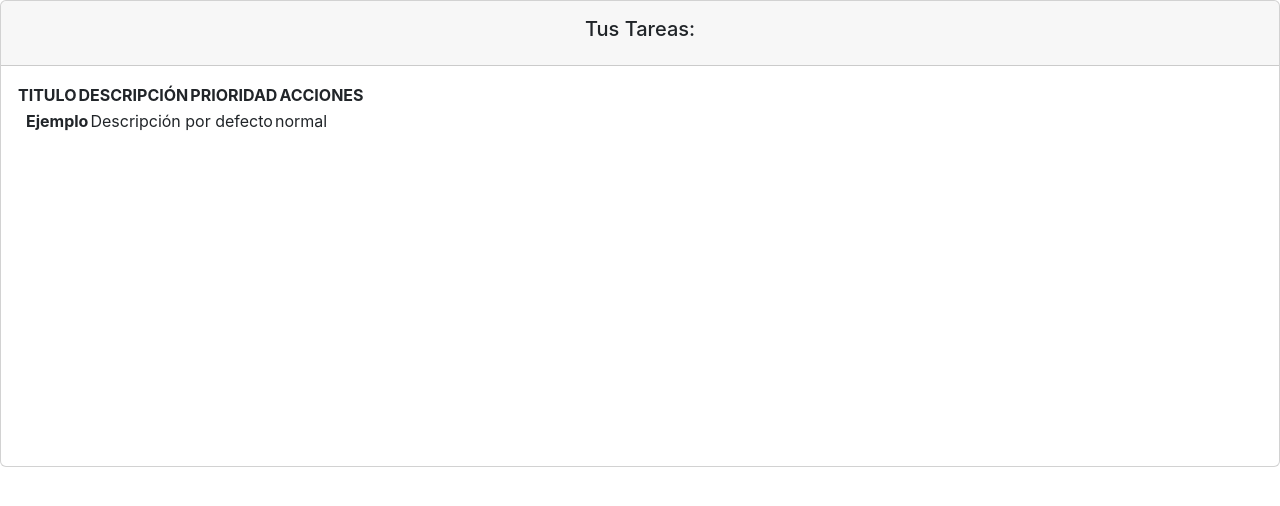
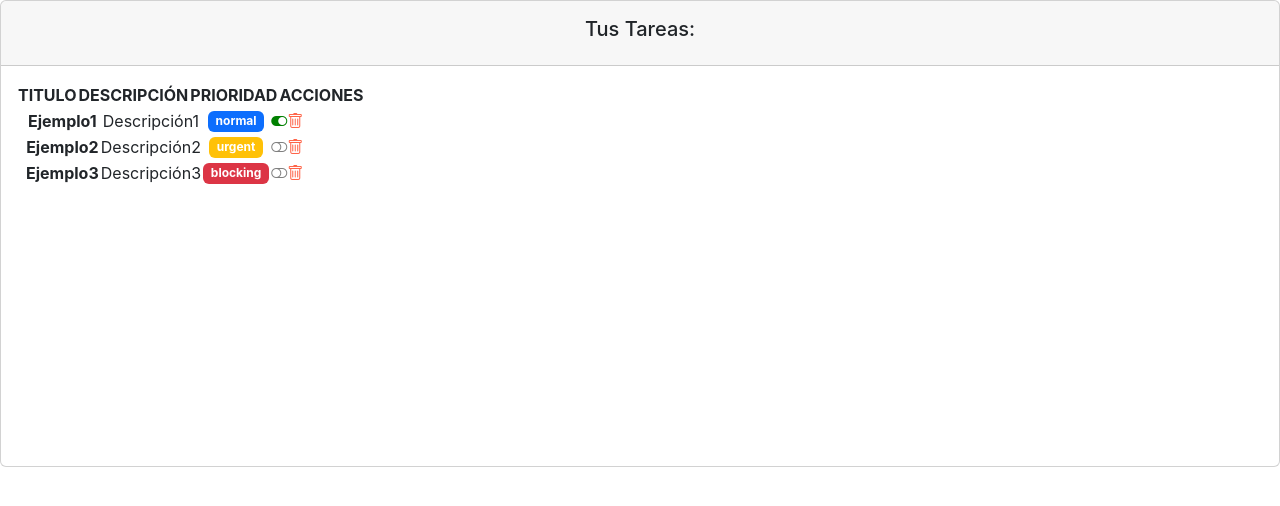
Before and after one commit to Emilce-Aide-Toledo/proy-mundo, a React (Create React App) app: page / in a window 1280 px wide. Shown: the top 506 px of the page. Built offline with nearby package versions, Linux system fonts and the light colour scheme.

Commit message:
Mostrando las tareas

```diff
--- a/package.json
+++ b/package.json
@@ -7,6 +7,7 @@
     "@testing-library/react": "^13.4.0",
     "@testing-library/user-event": "^13.5.0",
     "bootstrap": "^5.2.2",
+    "bootstrap-icons": "^1.10.2",
     "node-sass": "^7.0.3",
     "react": "^18.2.0",
     "react-dom": "^18.2.0",
--- a/src/components/containers/task_list.jsx
+++ b/src/components/containers/task_list.jsx
@@ -5,10 +5,12 @@ import TaskComponent from "../pure/task";
 
 const TaskListComponent = () => {
 
-    const defaultTask = new Task('Ejemplo', 'Descripción por defecto', false, LEVELS.NORMAL);
+    const defaultTask1 = new Task('Ejemplo1', 'Descripción1 ', true, LEVELS.NORMAL);
+    const defaultTask2 = new Task('Ejemplo2', 'Descripción2 ', false, LEVELS.URGENT);
+    const defaultTask3 = new Task('Ejemplo3', 'Descripción3', false, LEVELS.BLOCKING);
 
     //Estado del componente
-    const [tasks, setTasks] = useState([defaultTask]);
+    const [tasks, setTasks] = useState([defaultTask1, defaultTask2, defaultTask3]);
     const [loading, setLoading] = useState(true);
 
     //Control del ciclo de vida del componente
@@ -39,16 +41,23 @@ const TaskListComponent = () => {
                  <table>
                    <thead>
                       <tr>
-                        <th scope='col'>TITULO</th>
-                        <th scope='col'>DESCRIPCIÓN</th>
-                        <th scope='col'>PRIORIDAD</th>
-                        <th scope='col'>ACCIONES</th>
+                        <th scope='col'> TITULO </th>
+                        <th scope='col'> DESCRIPCIÓN </th>
+                        <th scope='col'> PRIORIDAD </th>
+                        <th scope='col'> ACCIONES </th>
                       </tr>
                     </thead>
                  </table>
                  <tbody>
-                    {/** TODO: Iterar sobre una lista de tareas */}
-                    <TaskComponent task = {defaultTask}></TaskComponent>
+                    {tasks.map((task, index)=>{
+                      return(
+                       <TaskComponent
+                        key={index}
+                        task = {task}>
+                        </TaskComponent>
+                      )
+                    }
+                    )}
                  </tbody>
               </div>
            </div>
--- a/src/components/pure/task.jsx
+++ b/src/components/pure/task.jsx
@@ -2,6 +2,7 @@ import React, {useEffect} from "react";
 import Proptypes from 'prop-types';
 import { Task } from "../../models/task.class";
 import '../../styles/task.scss'
+import { LEVELS } from "../../models/levels.enum";
 
 const TaskComponent = ({ task }) =>{
 
@@ -11,21 +12,69 @@ const TaskComponent = ({ task }) =>{
             console.log(`Task: ${task.name} is going to unmount`)
         };
     }, [task]);
+
+    /**
+     * Funcion que retorna una insignia dependiendo del estado de la tarea
+     */
+
+    const taskLevelBadge = () =>{
+        switch (task.level){
+            case LEVELS.NORMAL:
+                return(
+                    <h6 className='mb-0'>
+                        <span className='badge bg-primary'>
+                            {task.level}
+                        </span>
+                    </h6>
+                )
+            case LEVELS.URGENT:
+                return(
+                    <h6 className='mb-0'>
+                        <span className='badge bg-warning'>
+                            {task.level}
+                        </span>
+                    </h6>
+                )
+             case LEVELS.BLOCKING:
+                    return(
+                        <h6 className='mb-0'>
+                            <span className='badge bg-danger'>
+                                {task.level}
+                            </span>
+                        </h6>
+                    )
+        default:
+            break;
+        }
+    }
+
+    /**
+     * Función que retorna el estado de la tarea
+     */
+    const taskCompletedIcon = () => {
+        if(task.completed){
+            return  (<i className='bi-toggle-on' style={ { color: 'green'}}></i>)
+        }else{
+            return (<i className='bi-toggle-off' style={ { color: 'grey'}}></i>)
+        }
+    }
+
     return (
         <tr className='fw-normal'>
             <th>
                  <span className='ms-2'>{task.name}</span>
             </th>
             <td className='align-middle'>
-                <span>{task.description}</span>
+                <span>{ task.description }</span>
             </td>
             <td className='align-middle'>
-            {/**TODO: Sustituir por una insignia */}
-                <span>{task.level}</span>
+            {/**Función que retorna una insignia según la importancia de la tarea */}
+               {taskLevelBadge()}
             </td>
             <td className='align-middle'>
-             {/**TODO: Sustituir por iconos*/}
-                <span>{task.completed}</span>
+            {/* Función que retorna el avance o estado  de la tarea */}
+                {taskCompletedIcon()}
+                <i className='bi-trash' style={ { color: 'tomato'}}></i>
             </td>
         </tr>
     )
--- a/src/index.js
+++ b/src/index.js
@@ -3,6 +3,7 @@ import ReactDOM from 'react-dom/client';
 
 //Añadimos Bootstrap a nuestro proyecto
 import 'bootstrap/dist/css/bootstrap.css'
+import 'bootstrap-icons/font/bootstrap-icons.css'
 //! Importante: los estilos propios deben ir debajo del bootstrap para que no pisen
 
 import './index.css';
```
Also changed, not shown: 1 other file (tests, documents, lock files or other folders).
